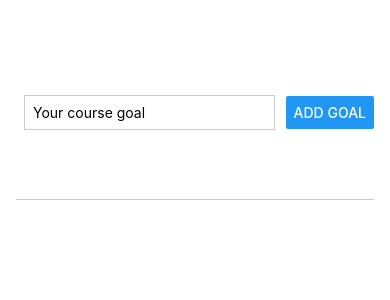
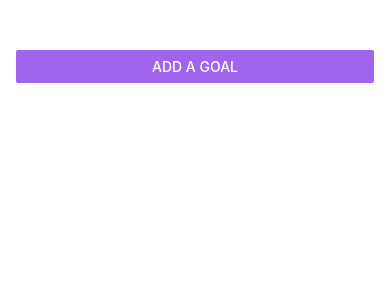
Before and after one commit to NLH-Gnext/goal-native, a React Native app: screen / in a window 390 px wide. Shown: the top 300 px of the page. Built offline with nearby package versions, Linux system fonts and the light colour scheme.

Commit message:
app finish

```diff
--- a/App.js
+++ b/App.js
@@ -1,16 +1,25 @@
 import { useState } from "react";
-import { StyleSheet, View, FlatList } from "react-native";
+import { StyleSheet, View, FlatList, Button } from "react-native";
 import GoalsItem from "./components/GoalsItem";
 import GoalsInput from "./components/GoalsInput";
+import { StatusBar } from "expo-status-bar";
 
 export default function App() {
   const [courseGoals, setCourseGoals] = useState([]);
+  const [modalIsVisible, setModalIsVisible] = useState(false);
 
+  const startAddGoalHandler = () => {
+    setModalIsVisible(true);
+  };
+  const endAddGoalHandler = () => {
+    setModalIsVisible(false);
+  };
   const addGoalHandler = (enteredGoalText) => {
     setCourseGoals((prevCoureseGoals) => [
       ...prevCoureseGoals,
       { text: enteredGoalText, id: Math.random().toString() },
     ]);
+    endAddGoalHandler();
   };
   const deleteGoalHandler = (id) => {
     setCourseGoals((prevCoureseGoals) =>
@@ -18,8 +27,21 @@
     );
   };
   return (
+    <>
+    <StatusBar style="light" />
       <View style={styles.appContainer}>
-      <GoalsInput onAddGoal={addGoalHandler} />
+        <Button
+          title="Add a Goal"
+          color={"#a065ec"}
+          onPress={startAddGoalHandler}
+        />
+        {modalIsVisible && (
+          <GoalsInput
+            onAddGoal={addGoalHandler}
+            onCancel={endAddGoalHandler}
+            visible={modalIsVisible}
+          />
+        )}
         <View style={styles.goalsContainer}>
           <FlatList
             data={courseGoals}
@@ -34,6 +56,7 @@
           />
         </View>
       </View>
+    </>
   );
 }
 
--- a/app.json
+++ b/app.json
@@ -5,15 +5,14 @@
     "version": "1.0.0",
     "orientation": "portrait",
     "icon": "./assets/icon.png",
+    "backgroundColor": "#1e085a",
     "userInterfaceStyle": "light",
     "splash": {
       "image": "./assets/splash.png",
       "resizeMode": "contain",
       "backgroundColor": "#ffffff"
     },
-    "assetBundlePatterns": [
-      "**/*"
-    ],
+    "assetBundlePatterns": ["**/*"],
     "ios": {
       "supportsTablet": true
     },
--- a/components/GoalsInput.js
+++ b/components/GoalsInput.js
@@ -1,7 +1,14 @@
 import { useState } from "react";
-import { StyleSheet, TextInput, View, Button } from "react-native";
+import {
+  StyleSheet,
+  TextInput,
+  View,
+  Button,
+  Modal,
+  Image,
+} from "react-native";
 
-const GoalsInput = ({ onAddGoal }) => {
+const GoalsInput = ({ onAddGoal, visible, onCancel }) => {
   const [enteredGoalText, setEnteredGoalText] = useState("");
 
   const goalInputHandler = (enteredText) => {
@@ -12,15 +19,28 @@
     setEnteredGoalText("");
   };
   return (
+    <Modal visible={visible} animationType="fade">
       <View style={styles.inputContainer}>
+        <Image
+          style={styles.image}
+          source={require("../assets/images/goal-white.png")}
+        />
         <TextInput
           style={styles.textInput}
           placeholder="Your course goal"
           onChangeText={goalInputHandler}
           value={enteredGoalText}
         />
-      <Button title="Add Goal" onPress={addGoalHandler} />
+        <View style={styles.buttonContainer}>
+          <View style={styles.button}>
+            <Button title="Cancel" onPress={onCancel} color="#f31282" />
           </View>
+          <View style={styles.button}>
+            <Button title="Add Goal" onPress={addGoalHandler} color="#b180f0" />
+          </View>
+        </View>
+      </View>
+    </Modal>
   );
 };
 
@@ -29,19 +49,31 @@
 const styles = StyleSheet.create({
   inputContainer: {
     flex: 1,
-    flexDirection: "row",
-    justifyContent: "space-between",
+    justifyContent: "center",
     alignItems: "center",
-    paddingBottom: 24,
-    borderBottomWidth: 1,
-    borderBottomColor: "#ccc",
-    marginBottom: 20,
+    padding: 16,
+    backgroundColor: "#311b6b",
+  },
+  image: {
+    width: 100,
+    height: 100,
+    margin: 20,
   },
   textInput: {
+    width: "100%",
+    borderRadius : 6,
     borderWidth: 1,
-    borderColor: "#ccc",
-    width: "70%",
-    padding: 8,
-    margin: 8,
+    borderColor: "#e4d0ff",
+    backgroundColor: "#e4d0ff",
+    color : "#120438",
+    padding: 16,
+  },
+  buttonContainer: {
+    marginTop: 16,
+    flexDirection: "row",
+  },
+  button: {
+    width: 100,
+    marginHorizontal: 8,
   },
 });
--- a/components/GoalsItem.js
+++ b/components/GoalsItem.js
@@ -19,7 +19,7 @@
   goalItem: {
     margin: 8,
     backgroundColor: "violet",
-    borderRadius: 14,
+    borderRadius: 6,
   },
   goalText: {
     padding: 8,
```
Also changed, not shown: assets/images/goal-white.png (added). Lines whose indentation alone changed are shown as unchanged.
